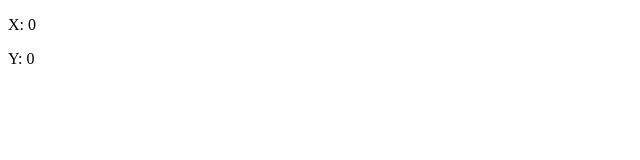
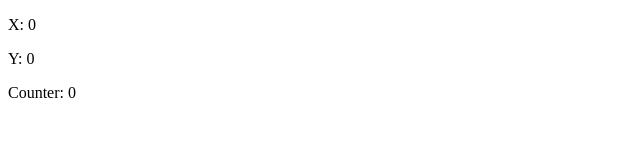
Before and after one commit to Soifka/09.12.2022-cra, a React (Create React App) app: page / in a window 1280 px wide. Shown: the top 160 px of the page, without its empty margins (0-640 px from the left). Built offline with nearby package versions, Linux system fonts and the light colour scheme.

Commit message:
SetState callback

```diff
--- a/src/components/MouseTracker/index.js
+++ b/src/components/MouseTracker/index.js
@@ -3,7 +3,8 @@ import React, { useState, useEffect } from 'react';
 const MouseTracker = (props) => {
     const [coordinates, setCoordinates] = useState({
         x: 0,
-        y: 0
+        y: 0,
+        counter: 0
     })
 
     useEffect(() => {
@@ -14,16 +15,29 @@ const MouseTracker = (props) => {
     }, []);
 
     const tracker = (event) => {
-        setCoordinates({
-            x: event.clientX,
-            y: event.clientY
+        setCoordinates((prevState) => {
+            return {
+                ...prevState,
+                x: event.clientX,
+                y: event.clientY
+            }
+        })
+    }
+
+    const clickHandler = () => {
+        setCoordinates((prevState) => {
+            return {
+                ...prevState,
+                counter: prevState.counter + 1
+            }
         })
     }
 
     return (
-        <div>
+        <div onClick={clickHandler}>
             <p>X: {coordinates.x}</p>
             <p>Y: {coordinates.y}</p>
+            <p>Counter: {coordinates.counter}</p>
         </div>
     );
 }
```
